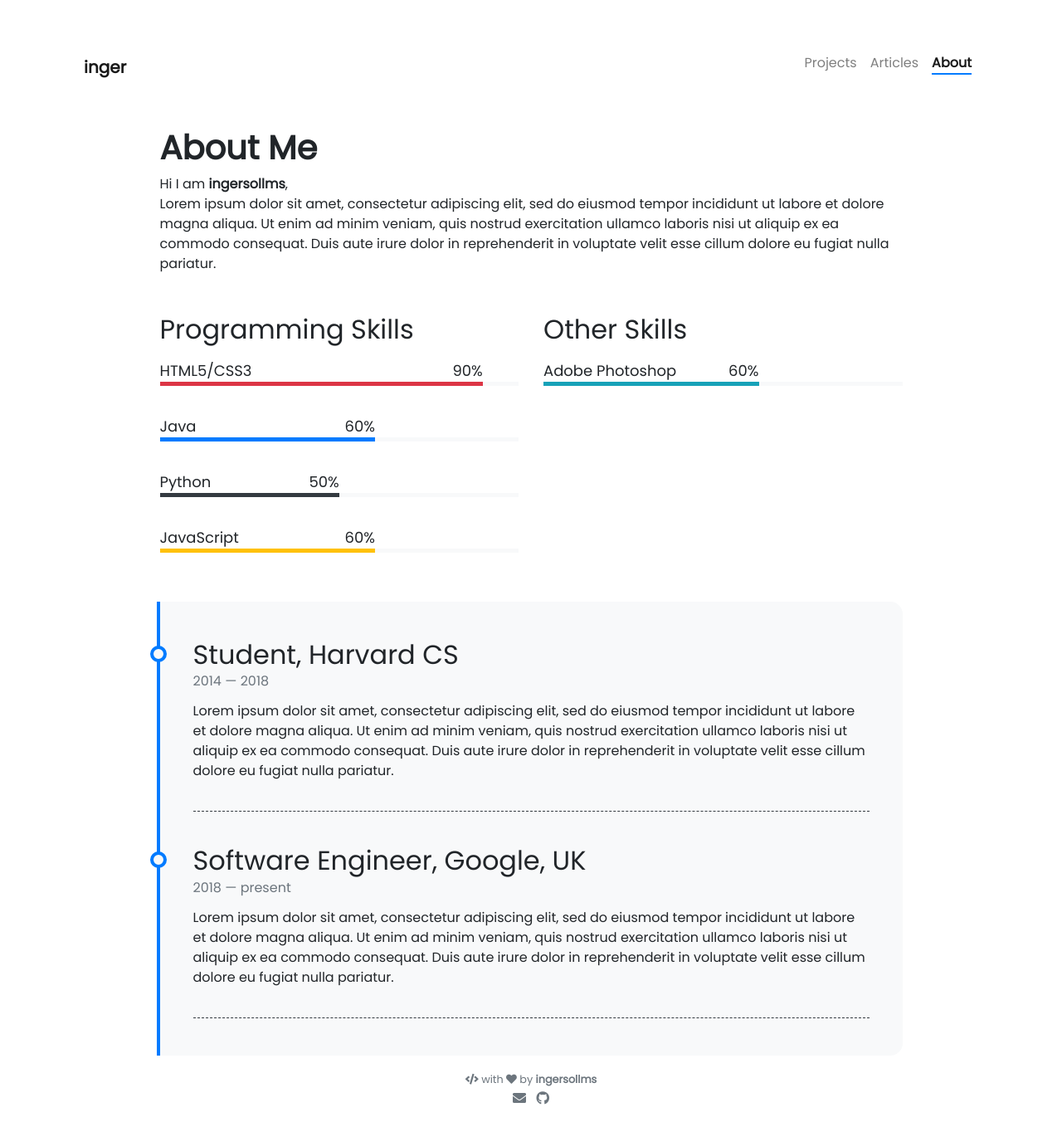
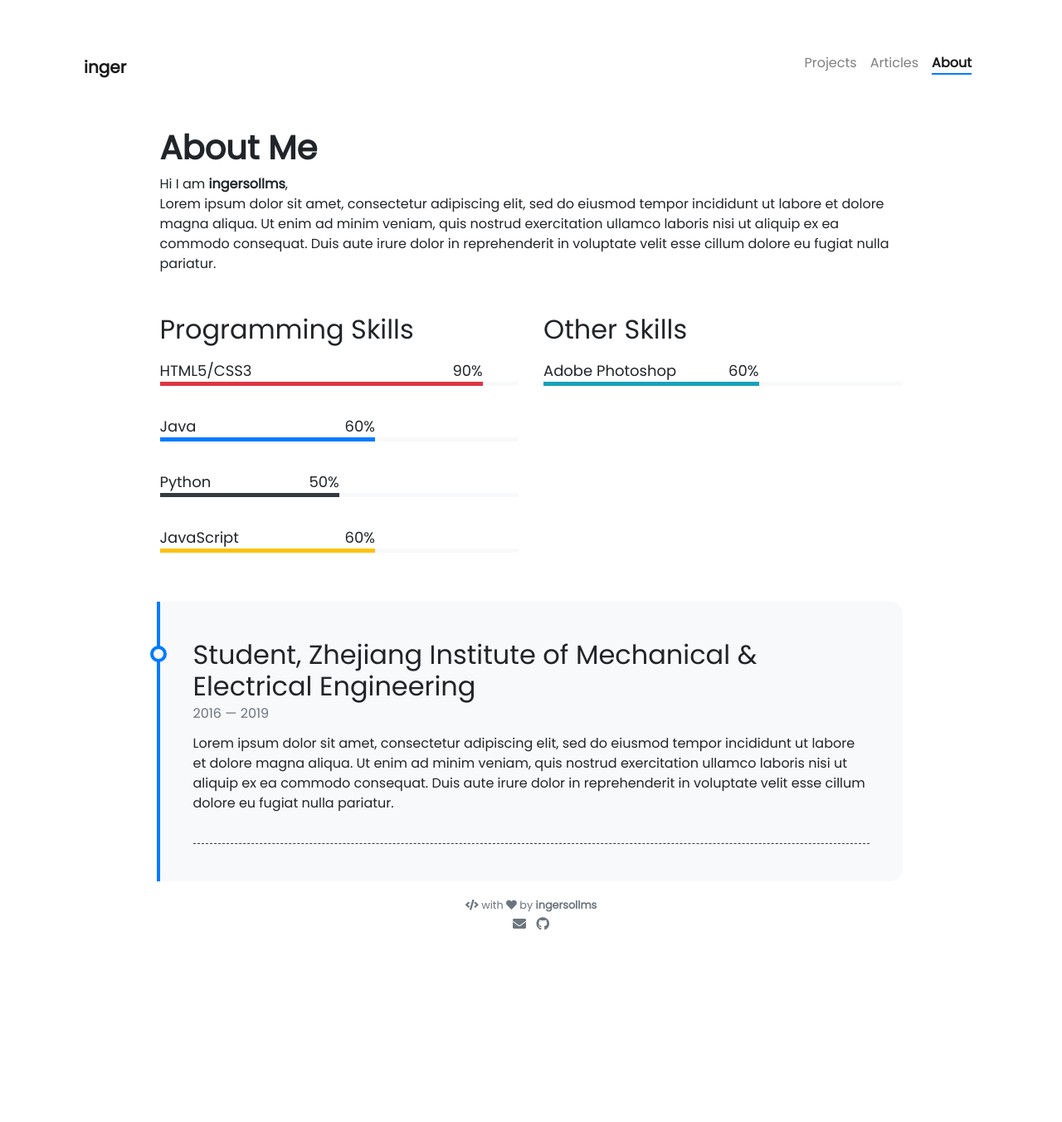
Before and after one commit to SweetKiller-NUll/Bg-jekyll-plYou, a Jekyll site: the page built from pages/about.md, in a window 1280 px wide. Shown: the whole page at 83% size. Built offline with Jekyll 4.4.1, drawn with Linux system fonts in a browser that asks for light colours; nearby versions of some CDN libraries; comment, search, counter and statistics services are not loaded; after the commit the page ends 1142 px from its top, so only the background shows below that.

Commit message:
Update timeline.yml

```diff
--- a/_data/timeline.yml
+++ b/_data/timeline.yml
@@ -1,17 +1,8 @@
-- title: Student, Harvard CS
-  from: 2014
-  to: 2018
+- title: Student, Zhejiang Institute of Mechanical & Electrical Engineering
+  from: 2016
+  to: 2019
   description: Lorem ipsum dolor sit amet, consectetur adipiscing elit,
-               sed do eiusmod tempor incididunt ut labore et dolore magna aliqua.
-               Ut enim ad minim veniam, quis nostrud exercitation ullamco laboris
-               nisi ut aliquip ex ea commodo consequat. Duis aute irure dolor in
-               reprehenderit in voluptate velit esse cillum dolore eu fugiat nulla pariatur.
-
-- title: Software Engineer, Google, UK
-  from: 2018
-  to: present
-  description: Lorem ipsum dolor sit amet, consectetur adipiscing elit,
-               sed do eiusmod tempor incididunt ut labore et dolore magna aliqua.
-               Ut enim ad minim veniam, quis nostrud exercitation ullamco laboris
-               nisi ut aliquip ex ea commodo consequat. Duis aute irure dolor in
-               reprehenderit in voluptate velit esse cillum dolore eu fugiat nulla pariatur.
+    sed do eiusmod tempor incididunt ut labore et dolore magna aliqua.
+    Ut enim ad minim veniam, quis nostrud exercitation ullamco laboris
+    nisi ut aliquip ex ea commodo consequat. Duis aute irure dolor in
+    reprehenderit in voluptate velit esse cillum dolore eu fugiat nulla pariatur.
```
